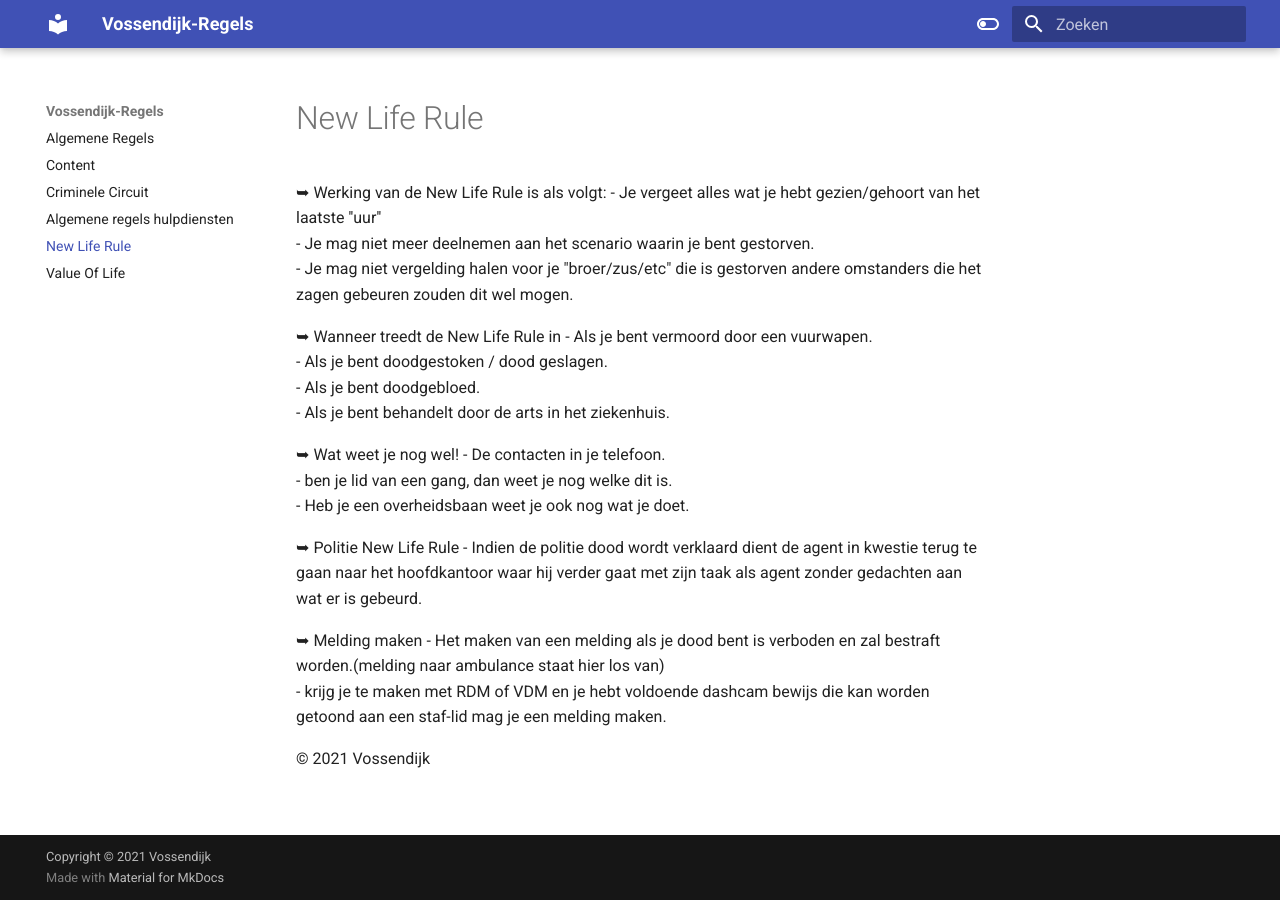
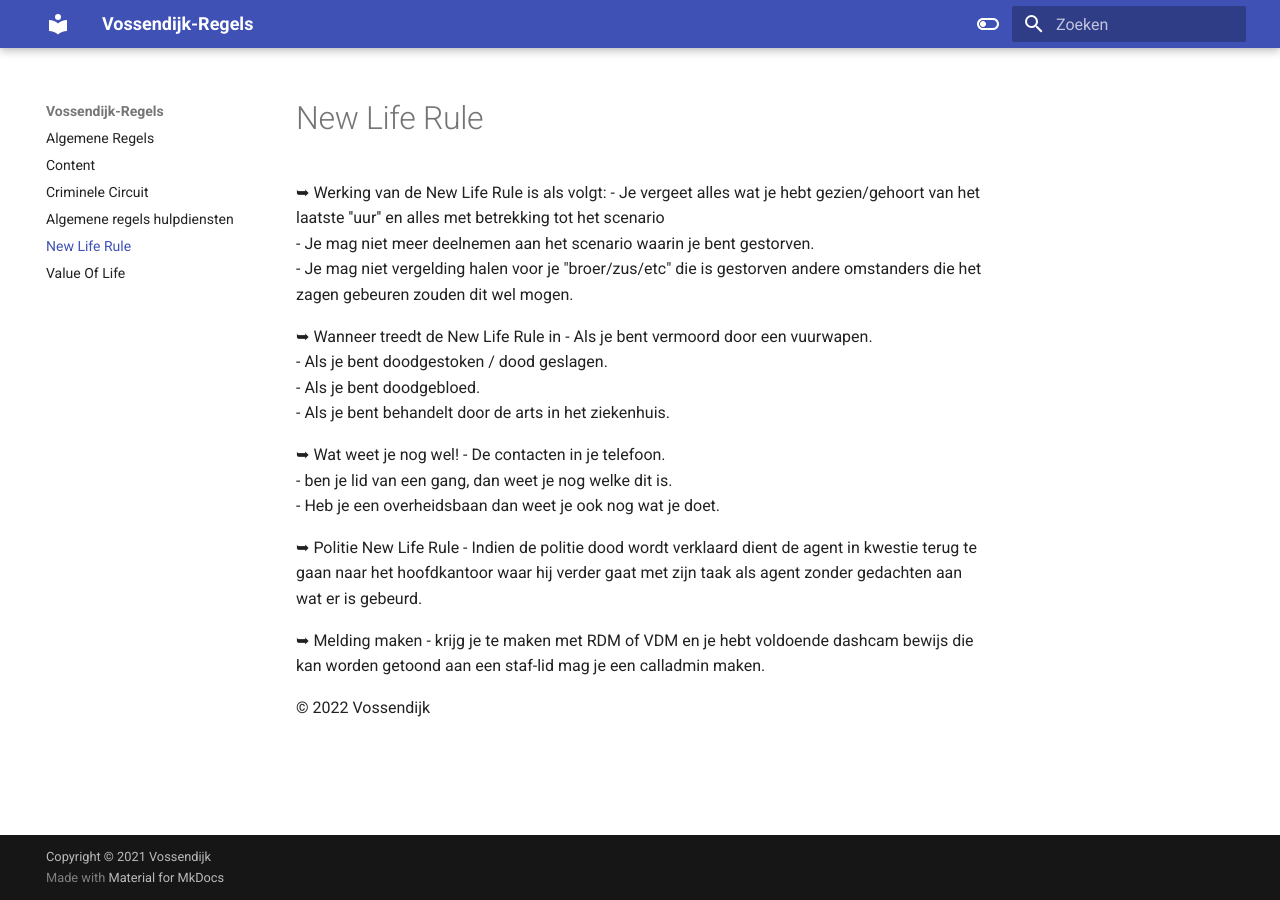
Before and after one commit to mrleduck/Vossendijk-Regels, an MkDocs documentation site: the page built from docs/newliferule.md, in a window 1280 px wide. Built offline with MkDocs 1.6.1 and Material for MkDocs 9.7.7, drawn with Linux system fonts in a browser that asks for light colours.

Commit message:
Update newliferule.md

```diff
--- a/docs/newliferule.md
+++ b/docs/newliferule.md
@@ -1,6 +1,6 @@
 # New Life Rule
 ➥ Werking van de New Life Rule is als volgt:
-   - Je vergeet alles wat je hebt gezien/gehoort van het laatste ''uur''</br>
+   - Je vergeet alles wat je hebt gezien/gehoort van het laatste ''uur'' en alles met betrekking tot het scenario</br>
    - Je mag niet meer deelnemen aan het scenario waarin je bent gestorven.</br>
    - Je mag niet vergelding halen voor je "broer/zus/etc" die is gestorven andere omstanders die het zagen gebeuren zouden dit wel mogen.</br>
 
@@ -13,13 +13,12 @@
 ➥ Wat weet je nog wel! </b>
    - De contacten in je telefoon.</br>
    - ben je lid van een gang, dan weet je nog welke dit is.</br>
-   - Heb je een overheidsbaan weet je ook nog wat je doet.</br>
+   - Heb je een overheidsbaan dan weet je ook nog wat je doet.</br>
 
 ➥ Politie New Life Rule </b>
    - Indien de politie dood wordt verklaard dient de agent in kwestie terug te gaan naar het hoofdkantoor waar hij verder gaat met zijn taak als agent zonder gedachten aan wat er is gebeurd.
 
 ➥ Melding maken </b>
-   - Het maken van een melding als je dood bent is verboden en zal bestraft worden.(melding naar ambulance staat hier los van)</br>
-   - krijg je te maken met RDM of VDM en je hebt voldoende dashcam bewijs die kan worden getoond aan een staf-lid mag je een melding maken.
+   - krijg je te maken met RDM of VDM en je hebt voldoende dashcam bewijs die kan worden getoond aan een staf-lid mag je een calladmin maken.
 
-© 2021 Vossendijk
+© 2022 Vossendijk
```
